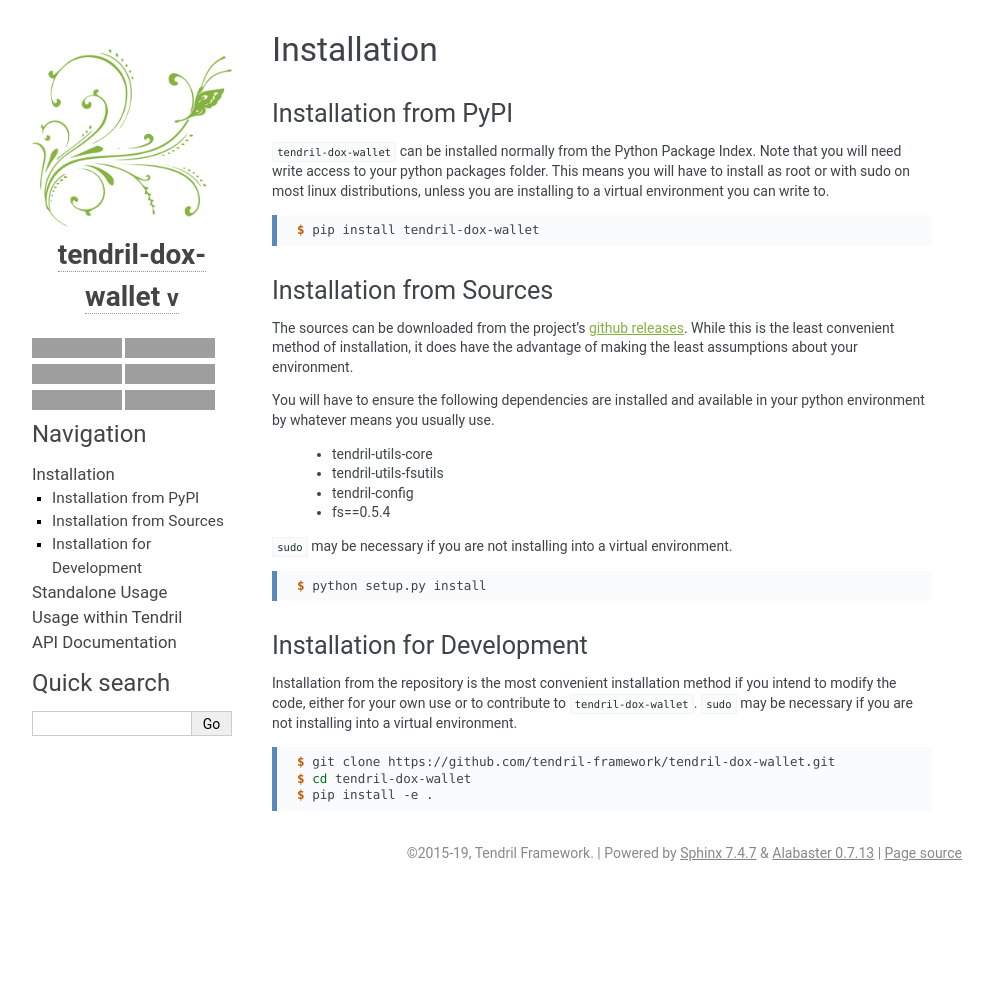
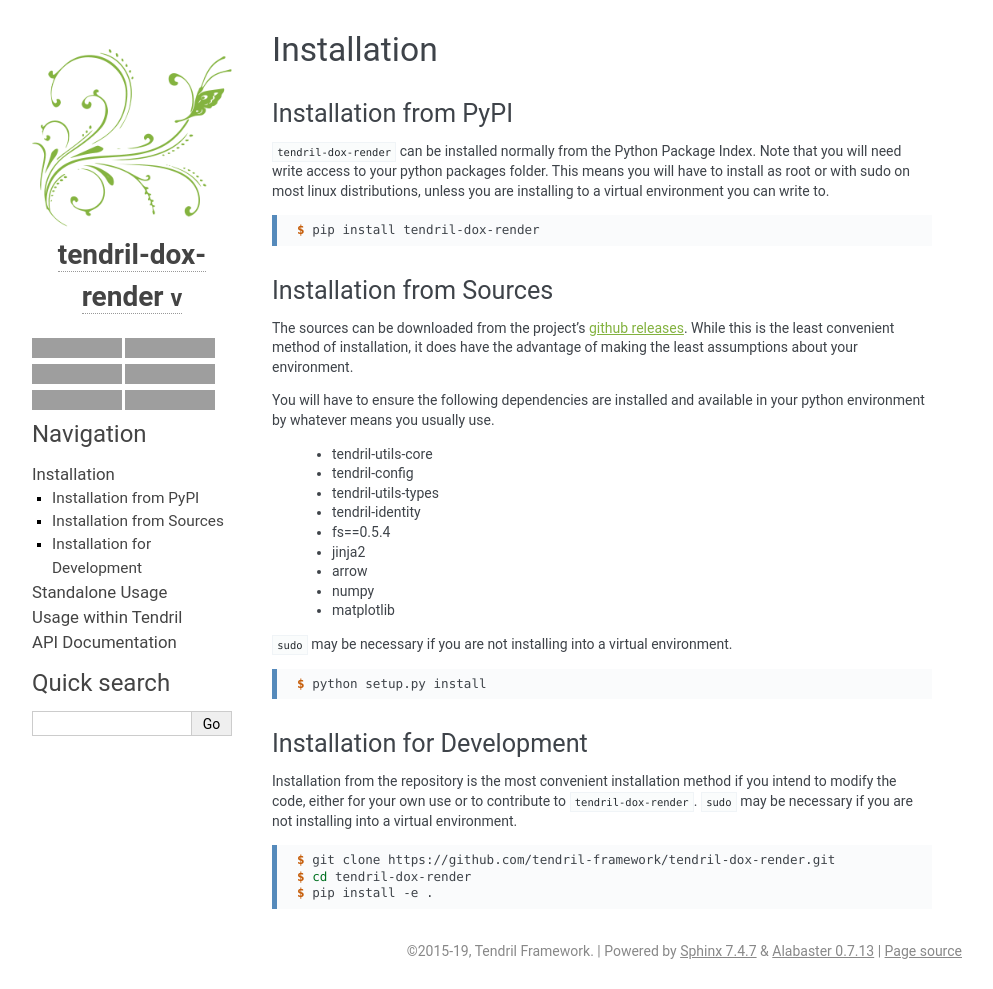
Before and after one commit to chintal/tendril-dox-render, a Sphinx documentation site: the page built from docs/installation.rst, in a window 1280 px wide, cut to the strip 0-989 px from the top of the page. Shown: the whole strip, without its empty margins (148-1141 px from the left). Built offline with Sphinx 7.4.7, drawn with Linux system fonts in a browser that asks for light colours; before the commit the page ends 900 px from its top, so only the background shows below that; grey boxes are pictures that could not be loaded.

Commit message:
Update doc confs

```diff
--- a/docs/conf.py
+++ b/docs/conf.py
@@ -13,10 +13,10 @@
 import os
 from pkg_resources import get_distribution
 
-_github_repo = 'tendril-dox-wallet'
+_github_repo = 'tendril-dox-render'
 _github_user = 'tendril-framework'
 
-_package_name = u'tendril-dox-wallet'
+_package_name = u'tendril-dox-render'
 _package_author = u'Tendril Framework'
 _package_copyright = u'2015-19'
 _package_logo = '_static/logo.png'
--- a/docs/index.rst
+++ b/docs/index.rst
@@ -1,6 +1,6 @@
 
-Tendril Document Wallet
-=======================
+Tendril Document Rendering Primitives
+=====================================
 
 .. include:: ../README.rst
     :start-after: inclusion-marker-do-not-remove
@@ -24,7 +24,7 @@
 
             \vspace{-1.5em}
 
-        ``tendril-dox-wallet`` is part of the tendril framework for the management of engineering information
+        ``tendril-dox-render`` is part of the tendril framework for the management of engineering information
 
 .. raw:: latex
 
--- a/docs/installation.rst
+++ b/docs/installation.rst
@@ -5,21 +5,21 @@
 Installation from PyPI
 ----------------------
 
-``tendril-dox-wallet`` can be installed normally from the Python Package Index.
+``tendril-dox-render`` can be installed normally from the Python Package Index.
 Note that you will need write access to your python packages folder. This
 means you will have to install as root or with sudo on most linux distributions,
 unless you are installing to a virtual environment you can write to.
 
 .. code-block:: console
 
-    $ pip install tendril-dox-wallet
+    $ pip install tendril-dox-render
 
 
 Installation from Sources
 -------------------------
 
 The sources can be downloaded from the project's
-`github releases <https://github.com/tendril-framework/tendril-dox-wallet/releases>`_.
+`github releases <https://github.com/tendril-framework/tendril-dox-render/releases>`_.
 While this is the least convenient method of installation, it does have the
 advantage of making the least assumptions about your environment.
 
@@ -27,9 +27,14 @@
 in your python environment by whatever means you usually use.
 
     - tendril-utils-core
-    - tendril-utils-fsutils
     - tendril-config
+    - tendril-utils-types
+    - tendril-identity
     - fs==0.5.4
+    - jinja2
+    - arrow
+    - numpy
+    - matplotlib
 
 
 ``sudo`` may be necessary if you are not installing into a virtual environment.
@@ -45,11 +50,11 @@
 
 Installation from the repository is the most convenient installation method
 if you intend to modify the code, either for your own use or to contribute to
-``tendril-dox-wallet``. ``sudo`` may be necessary if you are not installing
+``tendril-dox-render``. ``sudo`` may be necessary if you are not installing
 into a virtual environment.
 
 .. code-block:: console
 
-    $ git clone https://github.com/tendril-framework/tendril-dox-wallet.git
-    $ cd tendril-dox-wallet
+    $ git clone https://github.com/tendril-framework/tendril-dox-render.git
+    $ cd tendril-dox-render
     $ pip install -e .
```
